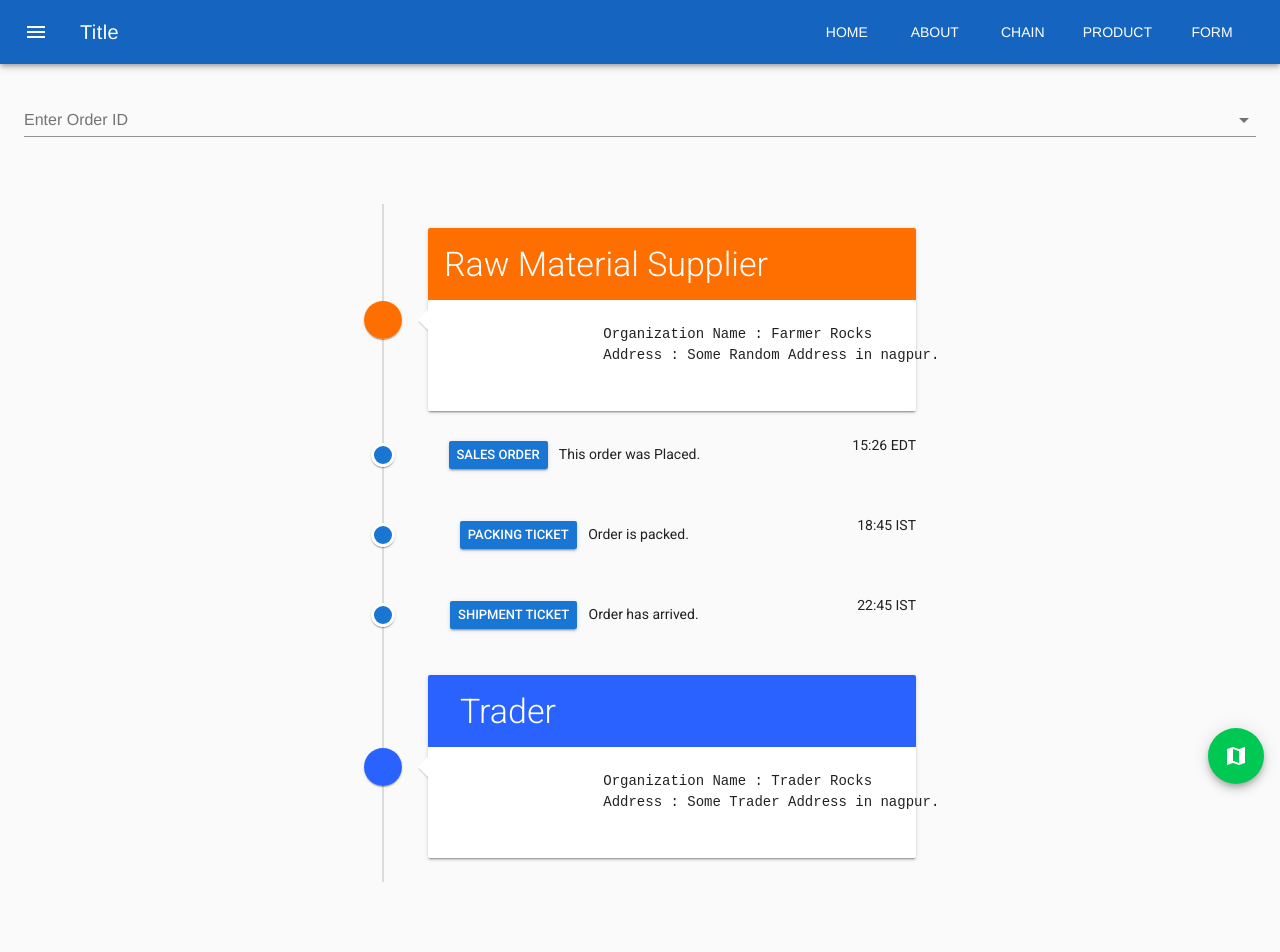
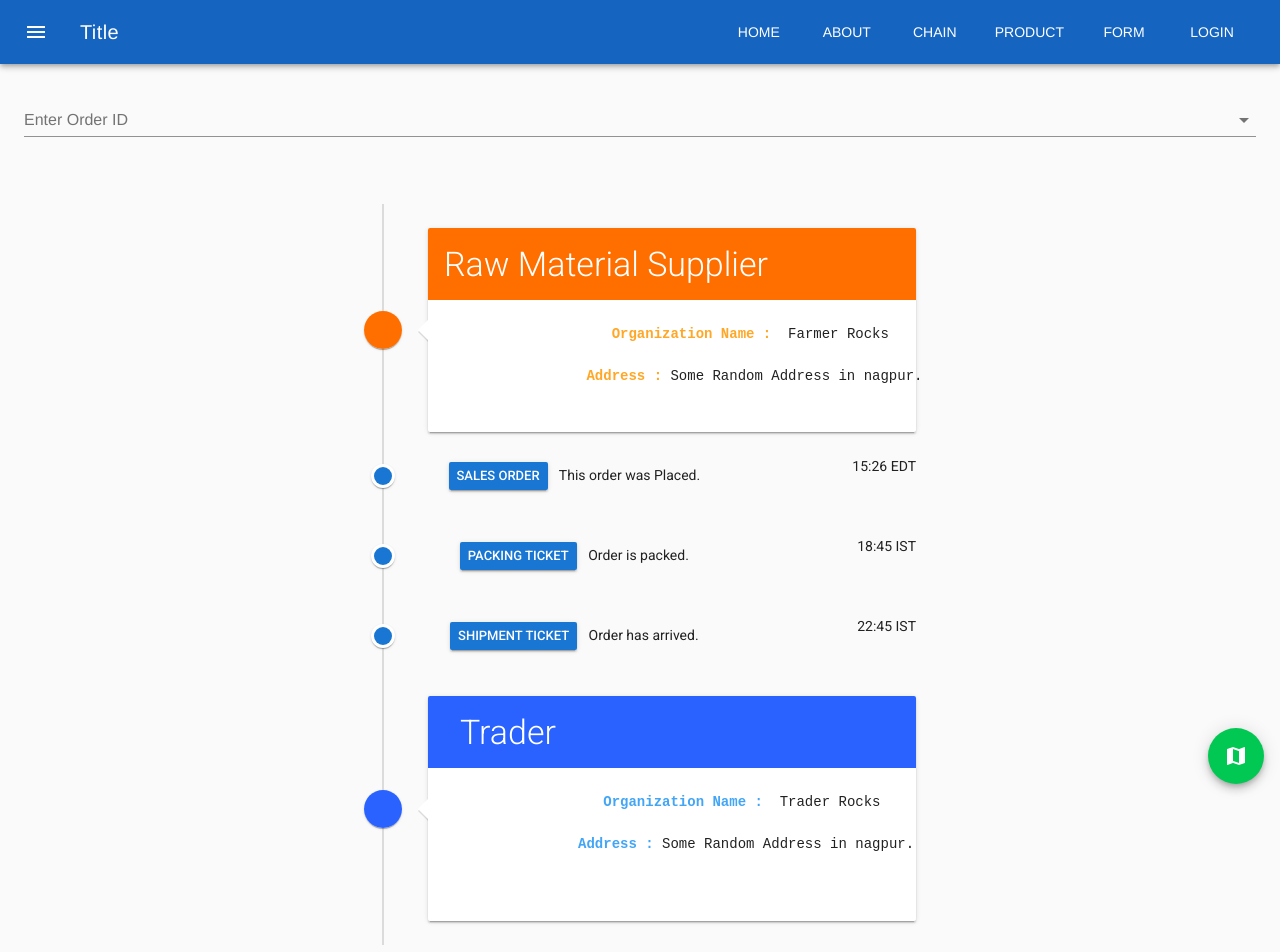
Before and after one commit to caldenrodrigues/VueTables, a Vue app: page /#/product in a window 1280 px wide. Shown: the top 952 px of the page. Built offline with nearby package versions, Linux system fonts and the light colour scheme.

Commit message:
login and color change

```diff
--- a/src/App.vue
+++ b/src/App.vue
@@ -13,6 +13,7 @@
         <v-btn flat to="/chain">Chain</v-btn>
         <v-btn flat to="/Product">Product</v-btn>
         <v-btn flat to="/form">Form</v-btn>
+          <v-btn flat to="/login ">Login</v-btn>
       </v-toolbar-items>
     </v-toolbar>
     <router-view/>
--- a/src/components/ProductChain.vue
+++ b/src/components/ProductChain.vue
@@ -23,8 +23,9 @@
             <v-layout>
               <v-flex xs10>
                 <pre>
-                  Organization Name : Farmer Rocks
-                  Address : Some Random Address in nagpur.
+                   <strong class="orange--text text--lighten-1">Organization Name : </strong> Farmer Rocks
+
+                <strong class="orange--text text--lighten-1">Address : </strong>Some Random Address in nagpur.
                 </pre>
               </v-flex>
               <v-flex xs2>
@@ -219,8 +220,10 @@ Amount: 10500
             <v-layout>
               <v-flex xs10>
                 <pre>
-                  Organization Name : Trader Rocks
-                  Address : Some Trader Address in nagpur.
+                  <strong class="blue--text text--lighten-1">Organization Name : </strong> Trader Rocks
+
+               <strong class="blue--text text--lighten-1">Address : </strong>Some Random Address in nagpur.
+
                 </pre>
               </v-flex>
               <v-flex xs2>
--- /dev/null
+++ b/src/components/login.vue
@@ -0,0 +1,61 @@
+<template>
+  <v-app id="inspire">
+    <v-content>
+      <v-container fluid fill-height>
+        <v-layout align-center justify-center>
+          <v-flex xs12 sm8 md4>
+            <v-card class="elevation-12">
+              <v-toolbar dark color="primary">
+                <v-toolbar-title>Login form</v-toolbar-title>
+                <v-spacer></v-spacer>
+                <v-tooltip bottom>
+                  <v-btn
+                    slot="activator"
+                    :href="source"
+                    icon
+                    large
+                    target="_blank"
+                  >
+                    <v-icon large>code</v-icon>
+                  </v-btn>
+                  <span>Source</span>
+                </v-tooltip>
+                <v-tooltip right>
+                  <v-btn slot="activator" icon large href="https://codepen.io/johnjleider/pen/wyYVVj" target="_blank">
+                    <v-icon large>mdi-codepen</v-icon>
+                  </v-btn>
+                  <span>Codepen</span>
+                </v-tooltip>
+              </v-toolbar>
+              <v-card-text>
+                <v-form>
+                  <v-text-field prepend-icon="person" name="login" label="Login" type="text"></v-text-field>
+                  <v-text-field id="password" prepend-icon="lock" name="password" label="Password" type="password"></v-text-field>
+                </v-form>
+              </v-card-text>
+              <v-card-actions>
+                <v-spacer></v-spacer>
+                <v-btn color="primary">Login</v-btn>
+              </v-card-actions>
+            </v-card>
+          </v-flex>
+        </v-layout>
+      </v-container>
+    </v-content>
+  </v-app>
+</template>
+
+<script>
+  export default {
+    name: "login",
+    data: () => ({
+      drawer: null
+    }),
+    props: {
+      source: String
+    }
+  }
+</script>
+<style scoped>
+
+</style>
--- a/src/router.js
+++ b/src/router.js
@@ -4,7 +4,7 @@ import Home from './views/Home.vue'
 import Chain from './views/Chain.vue'
 import Product from './views/Product.vue'
 import Form from './views/Form.vue'
-
+import Login from './views/Login.vue'
 Vue.use(Router)
 
 export default new Router({
@@ -36,6 +36,12 @@ export default new Router({
       path: '/form',
       name: 'form',
       component: Form
-    }
+    },
+    {
+      path: '/login',
+      name: 'login',
+      component: Login
+    },
+
   ]
 })
--- /dev/null
+++ b/src/views/Login.vue
@@ -0,0 +1,17 @@
+<template lang="html">
+  <login/>
+</template>
+
+<script>
+import login from '../components/login.vue'
+export default {
+  name: 'login',
+  components: {
+    login
+  }
+
+}
+</script>
+
+<style lang="css" scoped>
+</style>
```
Also changed, not shown: 1 other file (tests, documents, lock files or other folders).
